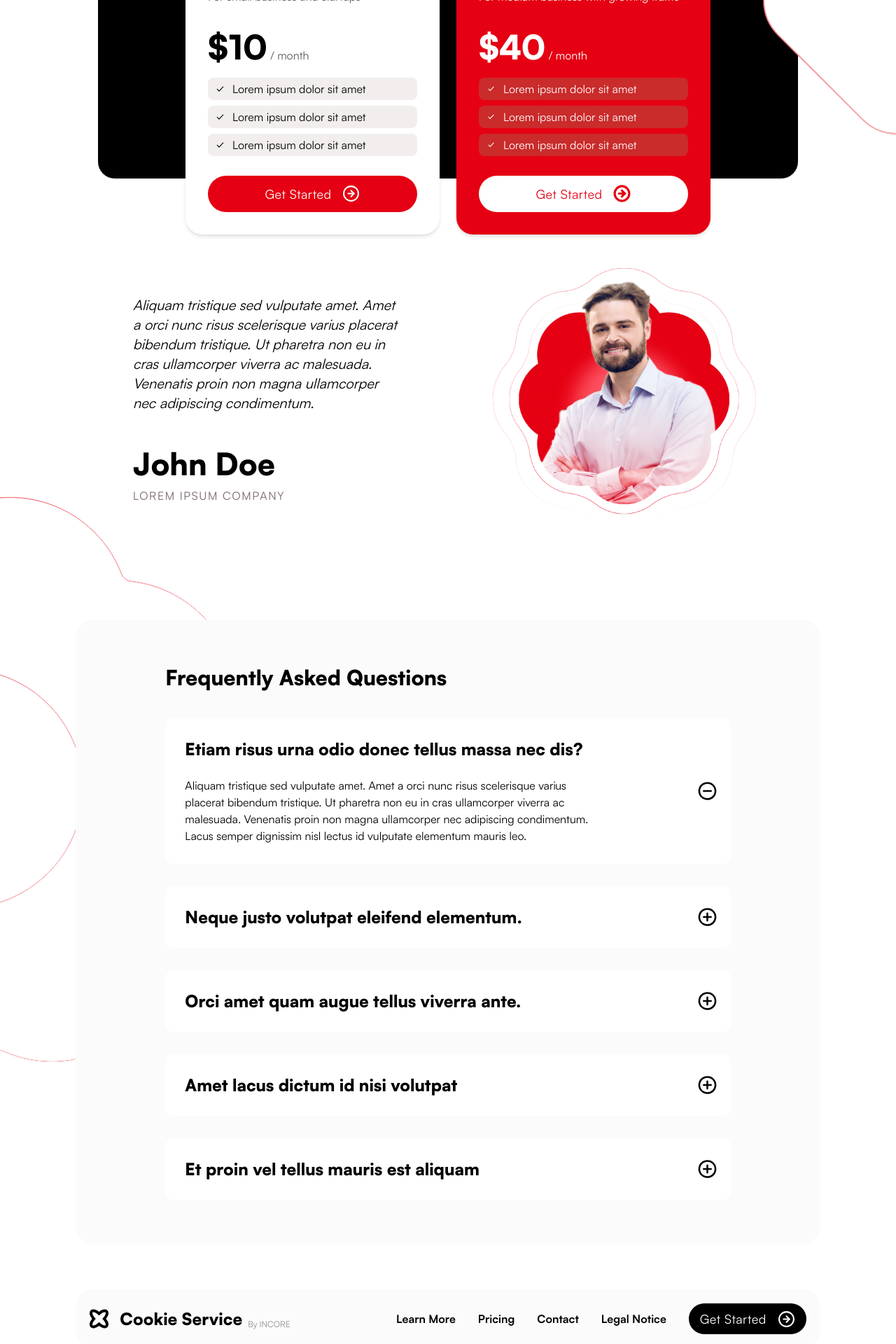
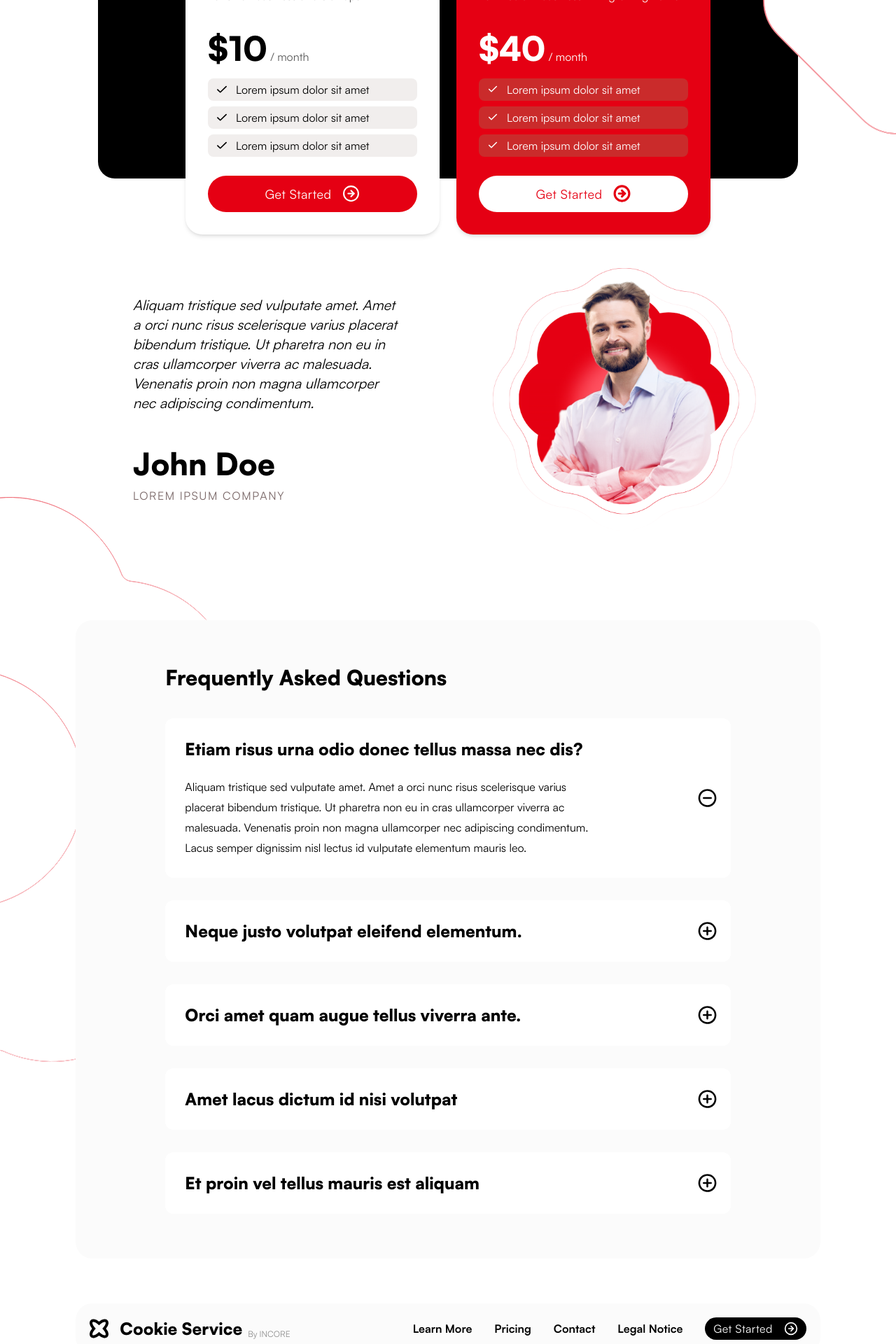
Before and after one commit to al1yew/cookies_app_submission, a Next.js app: page / in a window 1280 px wide. Shown: the part 2960-4880 px from the top of the page at 70% size. Built offline with nearby package versions, Linux system fonts and the light colour scheme.

Commit message:
Mar 4, 2024, 11:53 PM

```diff
--- a/components/home/SingleQuestion.tsx
+++ b/components/home/SingleQuestion.tsx
@@ -26,7 +26,7 @@ const SingleQuestion = ({
         {question}
       </h3>
       <div
-        className={`max-w-[80%] duration-200 overflow-hidden transition-height ${
+        className={`max-w-[80%] duration-200 overflow-hidden transition-height leading-180 ${
           isActive ? "h-auto mt-6" : "h-0"
         }`}
       >
--- a/components/shared/Footer.tsx
+++ b/components/shared/Footer.tsx
@@ -34,18 +34,18 @@ const Footer = () => {
             {FOOTERLINKS.map((link, i) => {
               if (link.isRound) {
                 return (
-                  <li className="mt-8 lg:mt-0 lg:ml-8 py-2 px-4 rounded-full bg-black text-white">
+                  <li className="mt-8 lg:mt-0 lg:ml-8 py-1 px-3 rounded-full bg-black text-white">
                     <Link
                       href={link.href}
                       className="flex justify-center gap-4 lg:gap-0 lg:justify-around items-center "
                     >
-                      <span className="text-lg tracking-wide mr-4">
+                      <span className="text-md tracking-wide mr-4">
                         {link.text}
                       </span>
                       <Image
                         src="/images/arrow.svg"
-                        width={25}
-                        height={24}
+                        width={20}
+                        height={20}
                         alt="arrow"
                       />
                     </Link>
--- a/components/shared/PricingPlans.tsx
+++ b/components/shared/PricingPlans.tsx
@@ -41,7 +41,7 @@ const PricingPlans = ({ isHomePage }: { isHomePage?: boolean }) => {
                 >
                   <h1 className="font-black text-3xl">{plan.name}</h1>
                   <p
-                    className={`font-normal text-md mb-4 ${
+                    className={`font-normal text-md mb-5 ${
                       plan.isPreferred ? "text-white" : "text-[#5B5B5B]"
                     }`}
                   >
@@ -75,8 +75,8 @@ const PricingPlans = ({ isHomePage }: { isHomePage?: boolean }) => {
                                 ? "/images/whitetick.svg"
                                 : "/images/blacktick.svg"
                             }
-                            width={11}
-                            height={11}
+                            width={16}
+                            height={16}
                             alt="tick"
                           />
                           <span className="ml-3">{option}</span>
```
